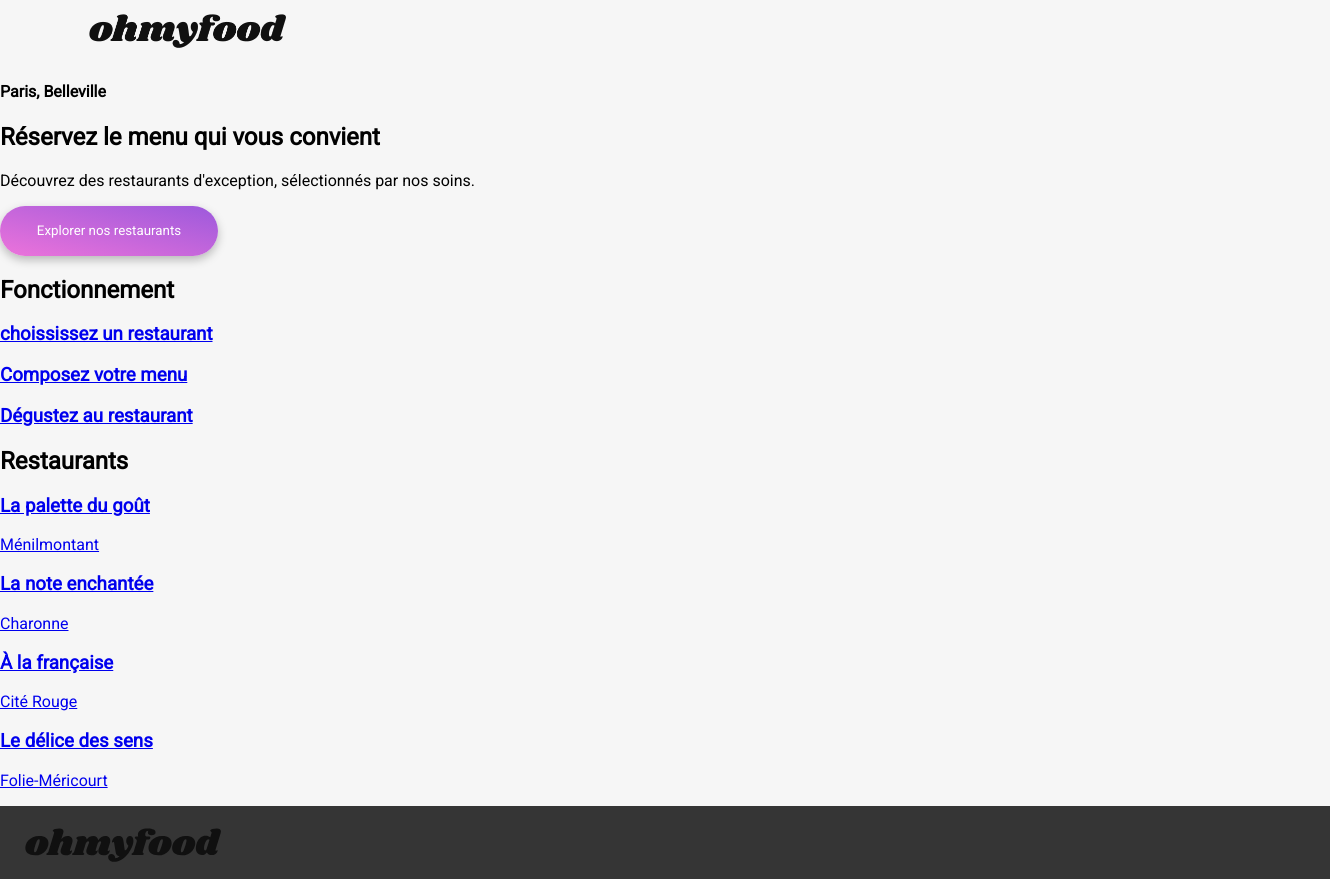
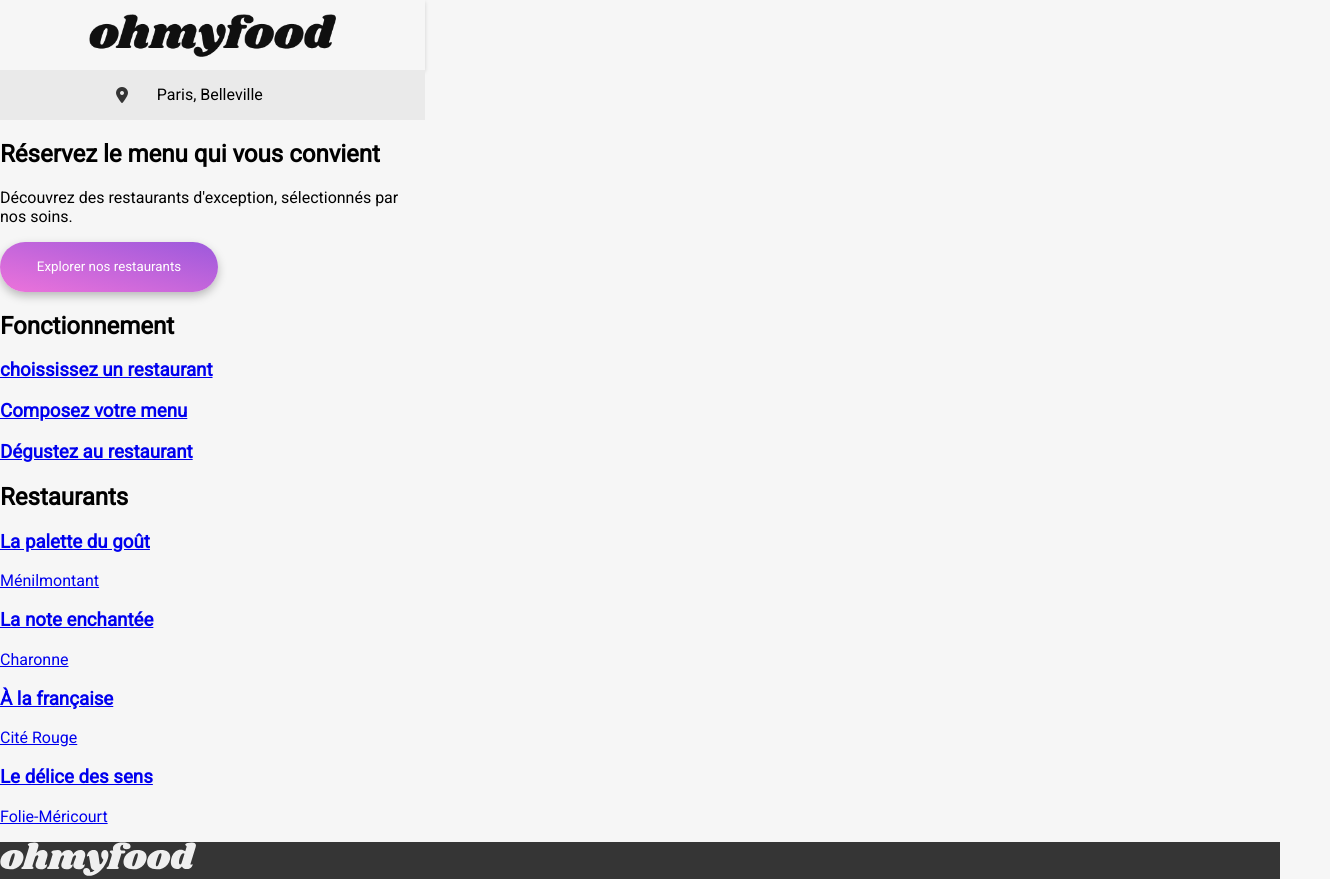
Before and after one commit to PPlonq/AntoineBala_4_08122023, a website: page index.html in a window 1280 px wide. Shown: the top 879 px of the page, 1330 px wide, since content can reach past the window. Drawn offline with Linux system fonts and the light colour scheme.

Commit message:
Update HTML & Sass

```diff
--- a/SASS/components/_buttons.scss
+++ b/SASS/components/_buttons.scss
@@ -9,8 +9,4 @@
     border: none;
     box-shadow: 0px 4px 10px 0px rgba(0, 0, 0, 0.25);
     color: white;
-
-    .button-text {
-        color: white;
-    }
 }
--- a/SASS/components/_footer.scss
+++ b/SASS/components/_footer.scss
@@ -3,10 +3,8 @@ footer {
     background-color: #353535;
     position: absolute;
     width: 100%;
-    padding: 22px 25px;
-    .logo-footer {
-    }
+
     p {
-        color: #d2d2d2;
+        color: white;
     }
 }
--- a/SASS/components/_header.scss
+++ b/SASS/components/_header.scss
@@ -1,9 +1,37 @@
 header {
     margin: 0;
-    h1 {
-        display: flex;
-        justify-content: center;
-        border-bottom: 1px solid grey;
-        padding: 0 0 15px 0;
+    width: 100%;
+
+    .header-box {
+        background-color: #f6f6f6;
+        box-shadow: 0px 2px 4px 0px rgba(0, 0, 0, 0.15);
     }
 }
+.header-subsection {
+    display: flex;
+    width: 100%;
+    height: 50px;
+    justify-content: center;
+    align-items: center;
+    gap: 17px;
+    background-color: #eaeaea;
+
+    .search-icon {
+        padding-left: 25%;
+        display: flex;
+        color: #353535;
+        height: 50px;
+        align-items: center;
+        justify-content: center;
+        width: 50px;
+    }
+    input {
+        background-color: #eaeaea;
+        text-align: left;
+        border: 1px solid var(--main-bg-color);
+        height: 48px;
+        width: 100%;
+        font-size: 16px;
+        font-weight: 500;
+    }
+}
--- a/SASS/components/_img.scss
+++ /dev/null
@@ -1,6 +0,0 @@
-.logo {
-    width: 197px;
-    display: flex;
-
-    padding: 14px 89px 13px 89px;
-}
--- /dev/null
+++ b/SASS/components/_logos.scss
@@ -0,0 +1,12 @@
+.logo-header {
+    box-sizing: border-box;
+    width: 100%;
+    display: flex;
+    justify-content: center;
+    align-items: center;
+    padding: 14px 89px 13px 89px;
+}
+
+.logo-footer {
+    filter: invert(100%);
+}
--- a/SASS/layouts/_default.scss
+++ b/SASS/layouts/_default.scss
@@ -5,7 +5,7 @@
 body {
     margin: 0;
     background-color: #f6f6f6;
-    max-width: 100%;
+    max-width: 425px;
     overflow-x: hidden;
 }
 
--- a/SASS/main.scss
+++ b/SASS/main.scss
@@ -3,4 +3,4 @@
 @import "./components/header";
 @import "./components/variables";
 @import "./components/buttons";
-@import "./components/img";
+@import "./components/logos";
--- a/index.html
+++ b/index.html
@@ -16,9 +16,12 @@
     </head>
     <body>
         <header>
-            <img class="logo" src="images/logo/ohmyfood.png" alt="ohmyfood" />
-            <div>
-                <h4>Paris, Belleville</h4>
+            <div class="header-box">
+                <img class="logo-header" src="images/logo/ohmyfood.png" alt="ohmyfood" />
+            </div>
+            <div class="header-subsection">
+                <i class="fa-sharp fa-solid fa-location-dot search-icon"></i>
+                <input type="search" class="search-input" value="Paris, Belleville" />
             </div>
         </header>
         <section>
```
Also changed, not shown: css/style.css, 1 other file.
